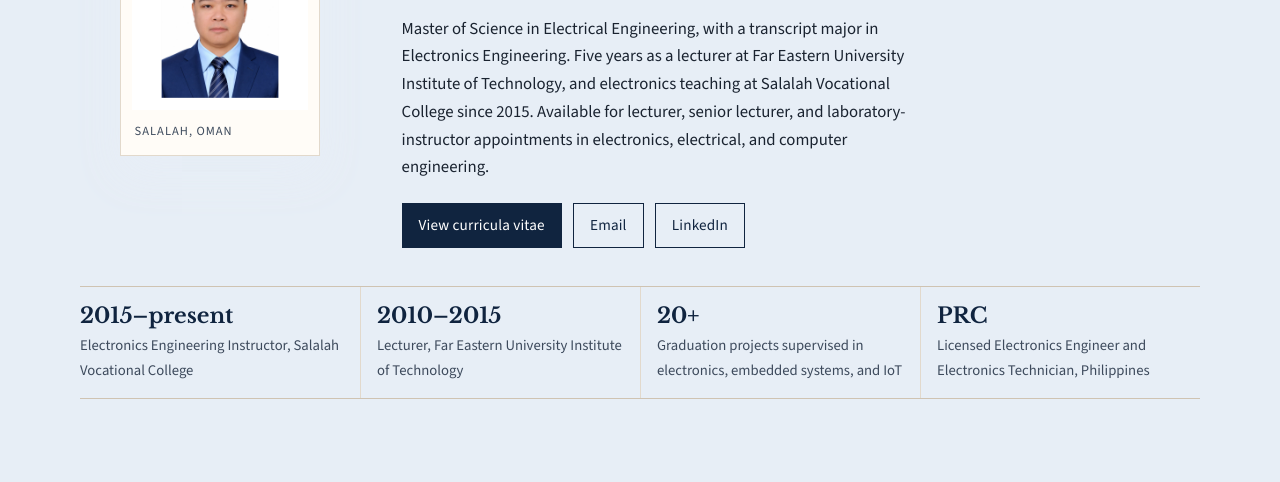
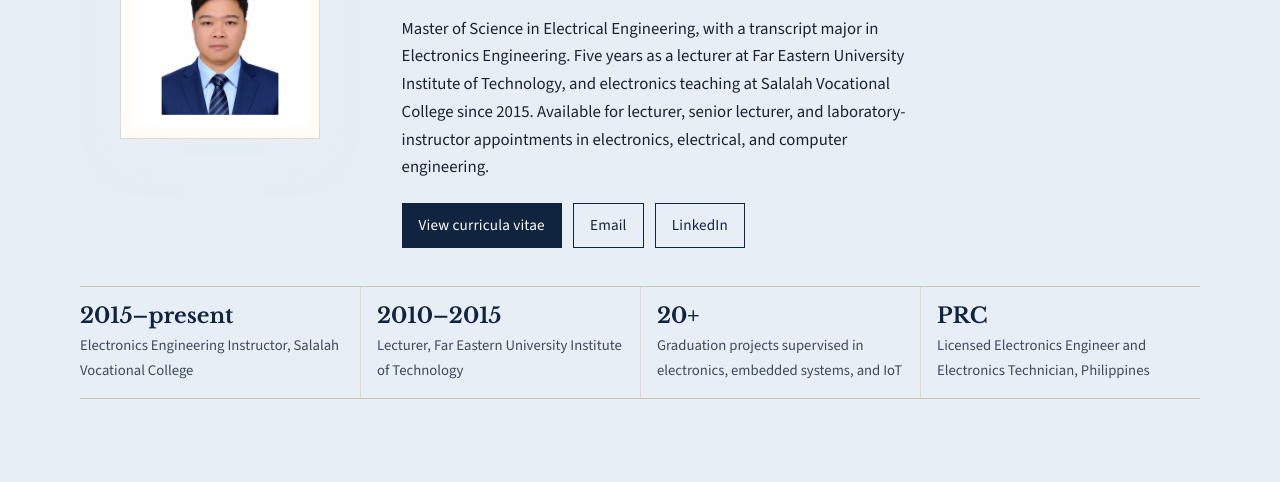
Before and after one commit to DennisPaus/Portfolio, a plain HTML site: page index.html in a window 1280 px wide. Shown: the part 295-777 px from the top of the page. Drawn offline with nearby package versions, Linux system fonts and the light colour scheme.

Commit message:
Remove figcaption from portrait frame

```diff
--- a/index.html
+++ b/index.html
@@ -61,7 +61,6 @@
       <div class="hero-grid">
         <figure class="portrait-frame">
           <img src="assets/dennis-paus.jpg" alt="Portrait of Dennis B. Paus">
-          <figcaption class="portrait-caption">Salalah, Oman</figcaption>
         </figure>
         <div>
           <p class="kicker">Academic portfolio</p>
```
